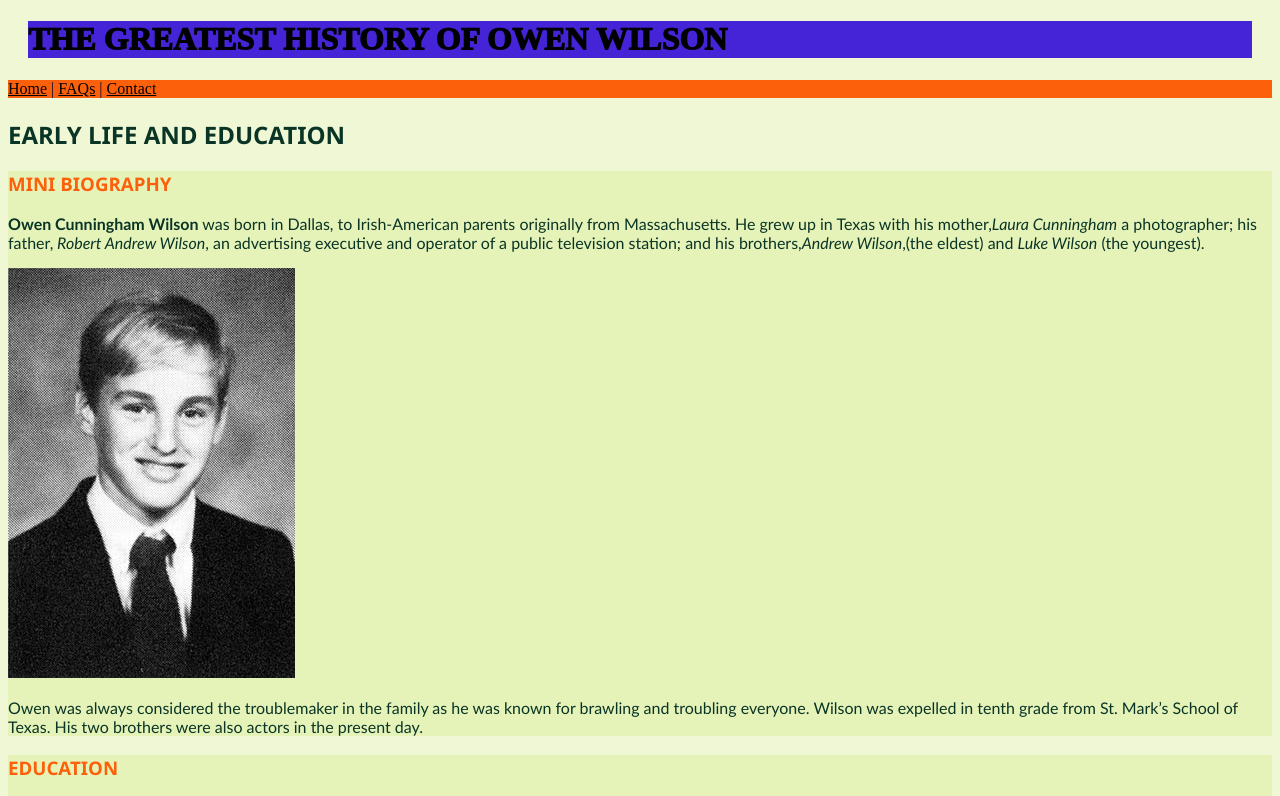
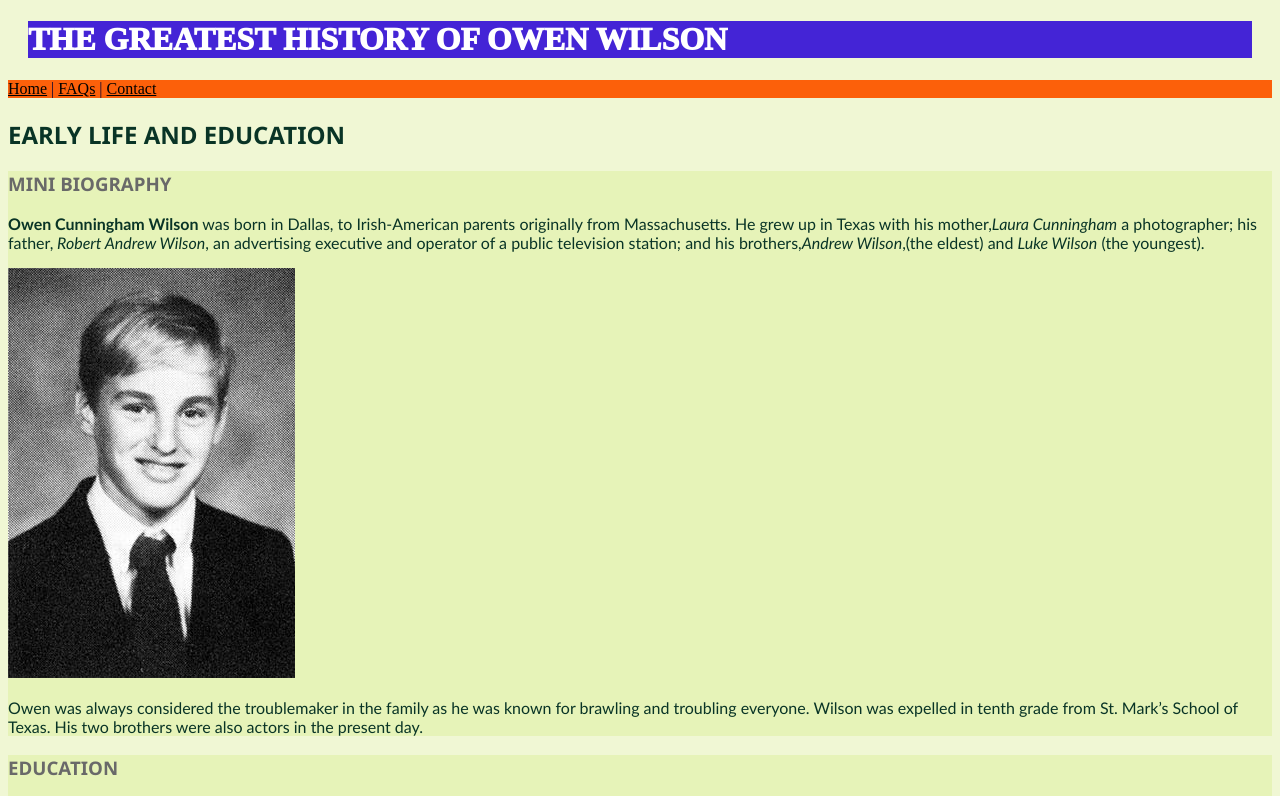
Before and after one commit to imeldalabang/WEBLAB, a plain HTML site: page index.html in a window 1280 px wide. Shown: the top 796 px of the page. Drawn offline with Linux system fonts and the light colour scheme.

Commit message:
int commit

```diff
--- a/_css/style.css
+++ b/_css/style.css
@@ -25,14 +25,14 @@ article{
 h1{
   font-family:serif,sans-serif,fantasy ;
   font-weight: 1000;
-  color:black;
+  color:#FFFFFF;
 }
 h2,h3{
   font-family: 'Segoe UI', Tahoma, Geneva, Verdana, sans-serif;
   font-weight: 900;
 }
 h3{
-  color: #FC600A;
+  color: #696969;
 }
 p{
   font-family:'Trebuchet MS', 'Lucida Sans Unicode', 'Lucida Grande', 'Lucida Sans', Arial, sans-serif;
```
